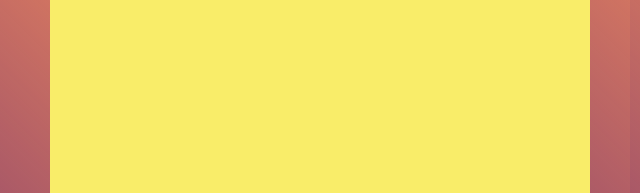
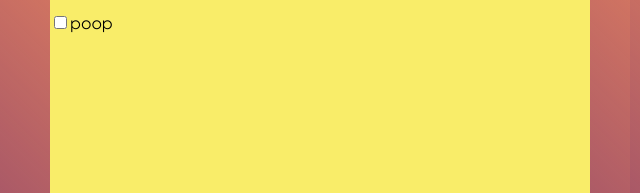
Before and after one commit to Meht4b/todo-list, a plain HTML site: page index.html in a window 1280 px wide. Shown: the part 212-405 px from the top of the page, 330-970 px from the left. Drawn offline with Linux system fonts and the light colour scheme.

Commit message:
Update index.html

```diff
--- a/index.html
+++ b/index.html
@@ -11,7 +11,7 @@
         <div class="app">
             <h1 class="icon">To Do list</h1>
             <input type="text" class="create_task">
-
+            <p><input type="checkbox">poop</p>
             <script src="script.js"></script>
         </div>
     </div>
```
